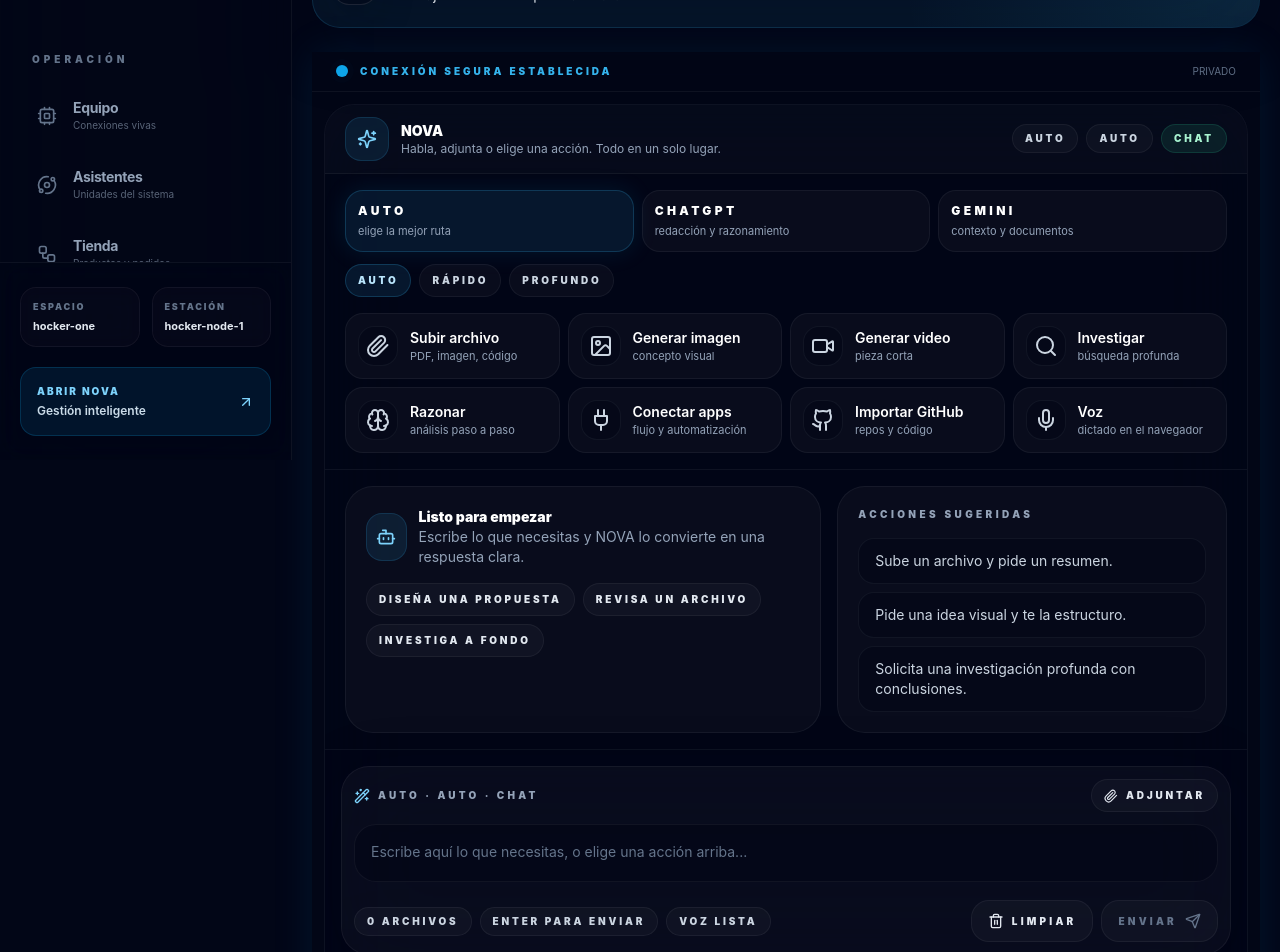
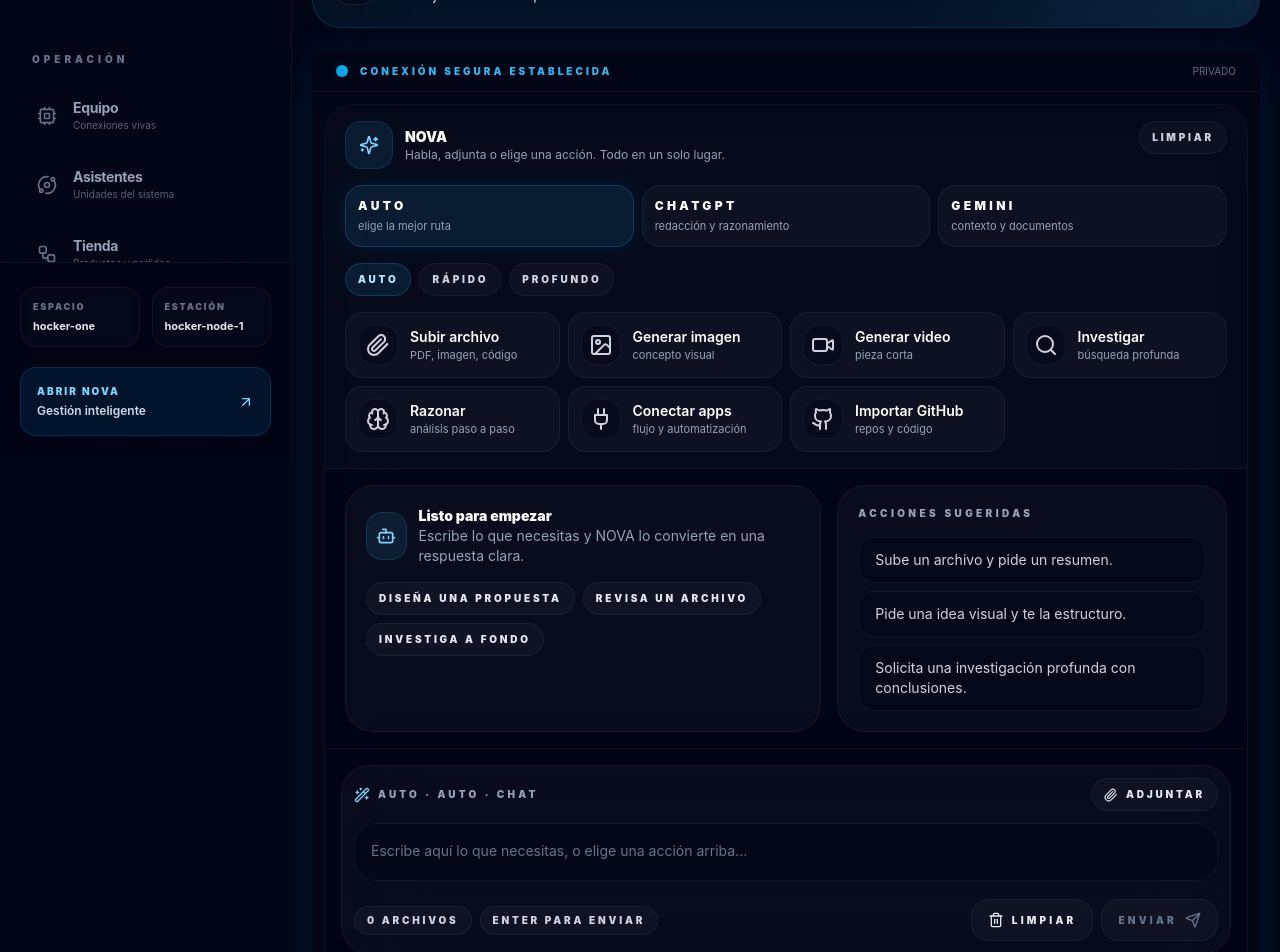
Before and after one commit to HockerAGI/hocker.one, a Next.js app: page /chat in a window 1280 px wide. Shown: the part 340-1292 px from the top of the page. Built offline with nearby package versions, Linux system fonts and the light colour scheme.

Commit message:
Actualizar NovaChat.tsx

```diff
--- a/src/components/NovaChat.tsx
+++ b/src/components/NovaChat.tsx
@@ -1,4 +1,3 @@
-/* eslint-disable @typescript-eslint/no-explicit-any */
 "use client";
 
 import {
@@ -11,12 +10,13 @@ import {
   type KeyboardEvent,
 } from "react";
 import {
+  ArrowUpRight,
   Bot,
   Brain,
+  FileText,
   Github,
   Image as ImageIcon,
   Loader2,
-  Mic,
   Paperclip,
   Send,
   Sparkles,
@@ -26,8 +26,8 @@ import {
   X,
   Search,
   Plug,
-  type LucideIcon,
 } from "lucide-react";
+import { AnimatePresence, motion } from "framer-motion";
 import { useWorkspace } from "@/components/WorkspaceContext";
 
 type Role = "user" | "nova" | "system";
@@ -49,29 +49,20 @@ type ToolKey =
   | "research"
   | "reason"
   | "apps"
-  | "github"
-  | "voice";
+  | "github";
 
 type AttachmentItem = {
   id: string;
   file: File;
 };
 
-const PROVIDERS: Array<{
-  value: Provider;
-  label: string;
-  hint: string;
-}> = [
+const PROVIDERS: Array<{ value: Provider; label: string; hint: string }> = [
   { value: "auto", label: "Auto", hint: "elige la mejor ruta" },
   { value: "openai", label: "ChatGPT", hint: "redacción y razonamiento" },
   { value: "gemini", label: "Gemini", hint: "contexto y documentos" },
 ];
 
-const MODES: Array<{
-  value: Mode;
-  label: string;
-  hint: string;
-}> = [
+const MODES: Array<{ value: Mode; label: string; hint: string }> = [
   { value: "auto", label: "Auto", hint: "ajuste inteligente" },
   { value: "fast", label: "Rápido", hint: "respuestas cortas" },
   { value: "pro", label: "Profundo", hint: "más detalle" },
@@ -80,7 +71,7 @@ const MODES: Array<{
 const ACTIONS: Array<{
   key: ToolKey;
   label: string;
-  icon: LucideIcon;
+  icon: typeof Paperclip;
   hint: string;
 }> = [
   { key: "files", label: "Subir archivo", icon: Paperclip, hint: "PDF, imagen, código" },
@@ -90,7 +81,6 @@ const ACTIONS: Array<{
   { key: "reason", label: "Razonar", icon: Brain, hint: "análisis paso a paso" },
   { key: "apps", label: "Conectar apps", icon: Plug, hint: "flujo y automatización" },
   { key: "github", label: "Importar GitHub", icon: Github, hint: "repos y código" },
-  { key: "voice", label: "Voz", icon: Mic, hint: "dictado en el navegador" },
 ];
 
 const QUICK_STARTS: Array<{
@@ -126,10 +116,7 @@ function cx(...parts: Array<string | false | null | undefined>): string {
 }
 
 function formatTime(ts: number): string {
-  return new Date(ts).toLocaleTimeString([], {
-    hour: "2-digit",
-    minute: "2-digit",
-  });
+  return new Date(ts).toLocaleTimeString([], { hour: "2-digit", minute: "2-digit" });
 }
 
 function fileKind(file: File): string {
@@ -159,14 +146,11 @@ export default function NovaChat() {
   const [attachments, setAttachments] = useState<AttachmentItem[]>([]);
   const [isDragOver, setIsDragOver] = useState(false);
   const [threadId] = useState(() => crypto.randomUUID());
-  const [speechSupported, setSpeechSupported] = useState(false);
-  const [voiceActive, setVoiceActive] = useState(false);
 
   const abortControllerRef = useRef<AbortController | null>(null);
   const scrollRef = useRef<HTMLDivElement>(null);
   const fileInputRef = useRef<HTMLInputElement>(null);
   const textareaRef = useRef<HTMLTextAreaElement>(null);
-  const speechRef = useRef<any | null>(null);
 
   const activeProvider = useMemo(
     () => PROVIDERS.find((item) => item.value === provider) ?? PROVIDERS[0],
@@ -191,9 +175,6 @@ export default function NovaChat() {
   useEffect(() => {
     return () => {
       abortControllerRef.current?.abort();
-      if (speechRef.current) {
-        speechRef.current.stop?.();
-      }
     };
   }, []);
 
@@ -203,41 +184,6 @@ export default function NovaChat() {
     el.style.height = "0px";
     el.style.height = `${Math.max(el.scrollHeight, 58)}px`;
   }, [input]);
-
-  useEffect(() => {
-    if (typeof window === "undefined") return;
-    const win = window as Window & typeof globalThis & {
-      SpeechRecognition?: any;
-      webkitSpeechRecognition?: any;
-    };
-    const SR = win.SpeechRecognition ?? win.webkitSpeechRecognition;
-    setSpeechSupported(Boolean(SR));
-    if (!SR) return;
-    const recognition: any = new SR();
-    recognition.lang = "es-MX";
-    recognition.interimResults = true;
-    recognition.continuous = false;
-    recognition.onresult = (event: any) => {
-      const transcript = Array.from(event.results)
-        .map((result: any) => result[0]?.transcript ?? "")
-        .join("")
-        .trim();
-      if (transcript) {
-        setInput(transcript);
-      }
-    };
-    recognition.onend = () => {
-      setVoiceActive(false);
-    };
-    recognition.onerror = () => {
-      setVoiceActive(false);
-    };
-    speechRef.current = recognition;
-    return () => {
-      recognition.stop?.();
-      speechRef.current = null;
-    };
-  }, []);
 
   const clearComposer = () => {
     setInput("");
@@ -274,26 +220,7 @@ export default function NovaChat() {
     if (item.provider) setProvider(item.provider);
     if (item.mode) setMode(item.mode);
     if (item.tool) setSelectedTool(item.tool);
-    requestAnimationFrame(() => {
-      textareaRef.current?.focus();
-    });
-  };
-
-  const toggleVoice = () => {
-    const recognition = speechRef.current;
-    if (!recognition || !speechSupported) return;
-    if (voiceActive) {
-      recognition.stop?.();
-      setVoiceActive(false);
-      return;
-    }
-    try {
-      recognition.start?.();
-      setVoiceActive(true);
-      setSelectedTool("voice");
-    } catch {
-      setVoiceActive(false);
-    }
+    requestAnimationFrame(() => textareaRef.current?.focus());
   };
 
   const sendMessage = async () => {
@@ -314,6 +241,13 @@ export default function NovaChat() {
     abortControllerRef.current?.abort();
     abortControllerRef.current = new AbortController();
 
+    const attachmentMeta = attachments.map((item) => ({
+      name: item.file.name,
+      type: item.file.type,
+      size: item.file.size,
+      kind: fileKind(item.file),
+    }));
+
     try {
       const res = await fetch("/api/nova/chat", {
         method: "POST",
@@ -329,13 +263,17 @@ export default function NovaChat() {
           prefer: provider,
           mode,
           allow_actions: true,
+          context_data: {
+            selected_tool: selectedTool,
+            attachments: attachmentMeta,
+            provider_ui: activeProvider.label,
+            mode_ui: activeMode.label,
+            client: "hocker.one",
+          },
         }),
       });
 
-      const data = (await res.json().catch(() => ({}))) as {
-        reply?: string;
-        error?: string;
-      };
+      const data = (await res.json().catch(() => ({}))) as { reply?: string; error?: string };
 
       if (!res.ok) {
         throw new Error(data.error || "No se pudo conectar con NOVA.");
@@ -370,7 +308,6 @@ export default function NovaChat() {
       }
     } finally {
       setIsTyping(false);
-      setVoiceActive(false);
     }
   };
 
@@ -391,6 +328,7 @@ export default function NovaChat() {
       className={cx(
         "flex h-full w-full flex-col overflow-hidden rounded-[30px] border border-white/5",
         "bg-slate-950/35 backdrop-blur-2xl",
+        isDragOver && "ring-1 ring-sky-400/20",
       )}
       onDragOver={(e) => {
         e.preventDefault();
@@ -413,11 +351,14 @@ export default function NovaChat() {
         setSelectedTool("files");
       }}
     >
-      <div className="flex items-center justify-between gap-3 border-b border-white/5 bg-white/[0.02] px-4 py-3 sm:px-5">
+      <div className="border-b border-white/5 bg-white/[0.02] px-4 py-4 sm:px-5">
+        <div className="flex flex-col gap-4">
+          <div className="flex items-start justify-between gap-3">
             <div className="flex min-w-0 items-center gap-3">
-          <div className="flex h-11 w-11 items-center justify-center rounded-2xl border border-sky-400/15 bg-sky-400/10">
+              <div className="flex h-12 w-12 items-center justify-center rounded-2xl border border-sky-400/15 bg-sky-400/10">
                 <Sparkles className="h-5 w-5 text-sky-300" />
               </div>
+
               <div className="min-w-0">
                 <p className="text-sm font-black text-white">NOVA</p>
                 <p className="truncate text-xs text-slate-400">
@@ -426,21 +367,16 @@ export default function NovaChat() {
               </div>
             </div>
 
-        <div className="hidden items-center gap-2 md:flex">
-          <span className="rounded-full border border-white/5 bg-white/[0.03] px-3 py-1.5 text-[10px] font-black uppercase tracking-[0.28em] text-slate-300">
-            {activeProvider.label}
-          </span>
-          <span className="rounded-full border border-white/5 bg-white/[0.03] px-3 py-1.5 text-[10px] font-black uppercase tracking-[0.28em] text-slate-300">
-            {activeMode.label}
-          </span>
-          <span className="rounded-full border border-emerald-400/15 bg-emerald-400/10 px-3 py-1.5 text-[10px] font-black uppercase tracking-[0.28em] text-emerald-200">
-            {toolLabel}
-          </span>
-        </div>
+            <button
+              type="button"
+              onClick={clearComposer}
+              className="hidden rounded-full border border-white/5 bg-white/[0.03] px-3 py-2 text-[10px] font-black uppercase tracking-[0.28em] text-slate-300 transition-all hover:border-sky-400/20 hover:bg-sky-400/10 sm:inline-flex"
+            >
+              Limpiar
+            </button>
           </div>
 
-      <div className="border-b border-white/5 px-4 py-4 sm:px-5">
-        <div className="grid gap-2 sm:grid-cols-2 xl:grid-cols-3">
+          <div className="grid gap-2 md:grid-cols-3">
             {PROVIDERS.map((item) => {
               const active = provider === item.value;
               return (
@@ -464,7 +400,7 @@ export default function NovaChat() {
             })}
           </div>
 
-        <div className="mt-3 flex flex-wrap gap-2">
+          <div className="flex flex-wrap gap-2">
             {MODES.map((item) => {
               const active = mode === item.value;
               return (
@@ -485,7 +421,7 @@ export default function NovaChat() {
             })}
           </div>
 
-        <div className="mt-4 grid gap-2 sm:grid-cols-2 xl:grid-cols-4">
+          <div className="grid gap-2 sm:grid-cols-2 xl:grid-cols-4">
             {ACTIONS.map((item) => {
               const Icon = item.icon;
               const active = selectedTool === item.key;
@@ -500,12 +436,6 @@ export default function NovaChat() {
                       setSelectedTool("files");
                       return;
                     }
-
-                  if (item.key === "voice") {
-                    toggleVoice();
-                    return;
-                  }
-
                     setSelectedTool(item.key);
                   }}
                   className={cx(
@@ -525,6 +455,7 @@ export default function NovaChat() {
                 </button>
               );
             })}
+          </div>
         </div>
       </div>
 
@@ -559,13 +490,17 @@ export default function NovaChat() {
         </div>
       ) : null}
 
-      <div
-        ref={scrollRef}
-        className="custom-scrollbar flex-1 overflow-y-auto px-4 py-4 sm:px-5"
+      <div ref={scrollRef} className="custom-scrollbar flex-1 overflow-y-auto px-4 py-4 sm:px-5">
+        <AnimatePresence initial={false}>
+          {messages.length === 0 ? (
+            <motion.div
+              key="empty"
+              initial={{ opacity: 0, y: 12, filter: "blur(8px)" }}
+              animate={{ opacity: 1, y: 0, filter: "blur(0px)" }}
+              exit={{ opacity: 0, y: 8 }}
+              transition={{ duration: 0.35, ease: "easeOut" }}
+              className="grid gap-4 lg:grid-cols-[1.1fr_0.9fr]"
             >
-        <div className="space-y-4">
-          {messages.length === 0 ? (
-            <div className="grid gap-4 lg:grid-cols-[1.1fr_0.9fr]">
               <div className="rounded-[28px] border border-white/5 bg-white/[0.03] p-5">
                 <div className="flex items-center gap-3">
                   <div className="flex h-12 w-12 items-center justify-center rounded-2xl border border-sky-400/15 bg-sky-400/10">
@@ -612,15 +547,20 @@ export default function NovaChat() {
                   ))}
                 </div>
               </div>
-            </div>
+            </motion.div>
           ) : (
-            messages.map((msg) => {
+            <div className="space-y-4">
+              {messages.map((msg) => {
                 const isUser = msg.role === "user";
                 const isNova = msg.role === "nova";
 
                 return (
-                <div
+                  <motion.div
                     key={msg.id}
+                    initial={{ opacity: 0, y: 10, filter: "blur(4px)" }}
+                    animate={{ opacity: 1, y: 0, filter: "blur(0px)" }}
+                    exit={{ opacity: 0, y: 8 }}
+                    transition={{ duration: 0.28, ease: "easeOut" }}
                     className={cx("flex w-full", isUser ? "justify-end" : "justify-start")}
                   >
                     <div
@@ -645,13 +585,15 @@ export default function NovaChat() {
                         {msg.content}
                       </div>
                     </div>
+                  </motion.div>
+                );
+              })}
             </div>
-              );
-            })
           )}
+        </AnimatePresence>
 
         {isTyping ? (
-            <div className="flex justify-start">
+          <div className="mt-4 flex justify-start">
             <div className="rounded-[24px] border border-white/5 bg-white/[0.04] px-4 py-3 text-sm text-slate-200">
               <div className="flex items-center gap-3">
                 <Loader2 className="h-4 w-4 animate-spin text-sky-300" />
@@ -661,16 +603,13 @@ export default function NovaChat() {
           </div>
         ) : null}
       </div>
-      </div>
 
       <div className="border-t border-white/5 bg-slate-950/40 p-3 sm:p-4">
         <form onSubmit={handleSubmit} className="space-y-3">
           <div
             className={cx(
               "rounded-[28px] border p-3 shadow-[0_18px_70px_rgba(2,6,23,0.20)] backdrop-blur-2xl",
-              isDragOver
-                ? "border-sky-400/30 bg-sky-400/[0.09]"
-                : "border-white/5 bg-white/[0.03]",
+              isDragOver ? "border-sky-400/30 bg-sky-400/[0.09]" : "border-white/5 bg-white/[0.03]",
             )}
           >
             <div className="flex items-center justify-between gap-3">
@@ -714,18 +653,6 @@ export default function NovaChat() {
                 <span className="rounded-full border border-white/5 bg-white/[0.03] px-3 py-1.5 text-[10px] font-black uppercase tracking-[0.28em] text-slate-300">
                   Enter para enviar
                 </span>
-                {speechSupported ? (
-                  <span
-                    className={cx(
-                      "rounded-full border px-3 py-1.5 text-[10px] font-black uppercase tracking-[0.28em]",
-                      voiceActive
-                        ? "border-emerald-400/15 bg-emerald-400/10 text-emerald-200"
-                        : "border-white/5 bg-white/[0.03] text-slate-300",
-                    )}
-                  >
-                    Voz {voiceActive ? "activa" : "lista"}
-                  </span>
-                ) : null}
               </div>
 
               <div className="flex items-center gap-2">
```
Lines whose indentation alone changed are shown as unchanged.
